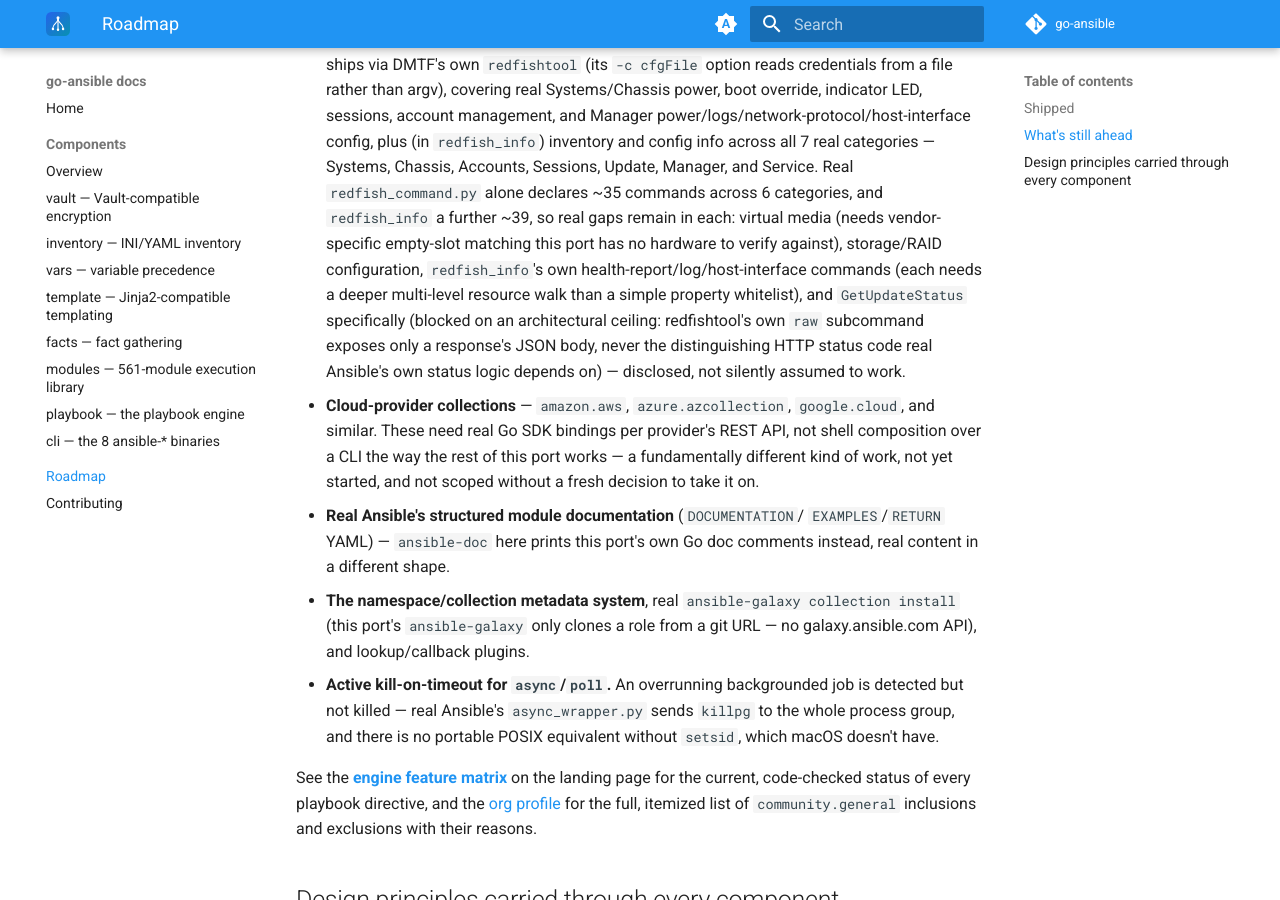
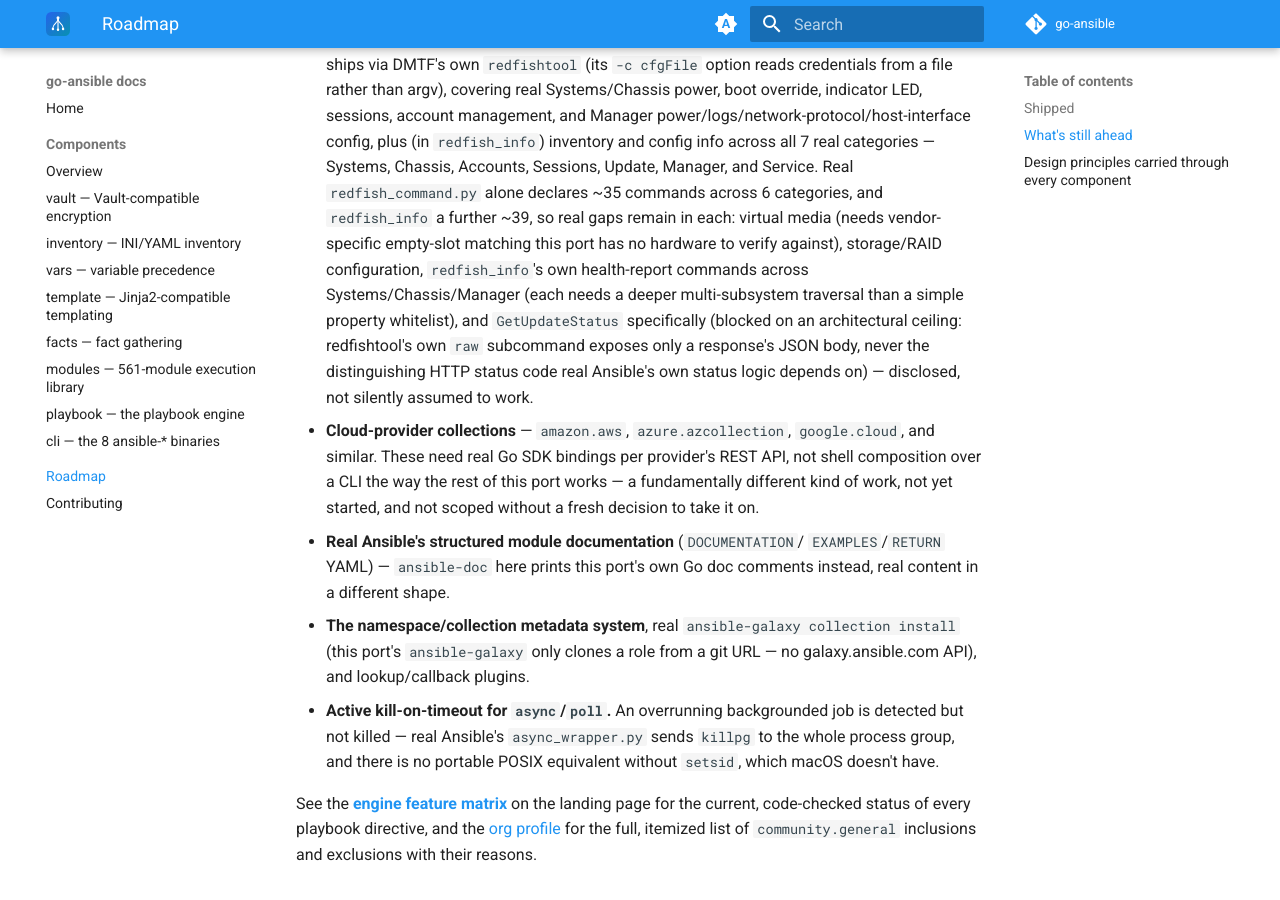
Before and after one commit to go-ansible/docs, an MkDocs documentation site: the page built from docs/roadmap.md, in a window 1280 px wide and 900 px high, scrolled down 1108 px. Built offline with MkDocs 1.6.1 and Material for MkDocs 9.7.7, drawn with Linux system fonts in a browser that asks for light colours; the version menu is left out.

Commit message:
Reflect redfish_info's Manager GetLogs/GetVirtualMedia/GetHostInterfaces (#7)
Co-authored-by: Claude Sonnet 5 <noreply@anthropic.com>

```diff
--- a/docs/roadmap.md
+++ b/docs/roadmap.md
@@ -56,9 +56,10 @@ developed further and is not part of the current architecture.
   6 categories, and `redfish_info` a further ~39, so real gaps remain in
   each: virtual media (needs vendor-specific empty-slot matching this port
   has no hardware to verify against), storage/RAID configuration,
-  `redfish_info`'s own health-report/log/host-interface commands (each needs
-  a deeper multi-level resource walk than a simple property whitelist), and
-  `GetUpdateStatus` specifically (blocked on an architectural ceiling:
+  `redfish_info`'s own health-report commands across Systems/Chassis/Manager
+  (each needs a deeper multi-subsystem traversal than a simple property
+  whitelist), and `GetUpdateStatus` specifically (blocked on an
+  architectural ceiling:
   redfishtool's own `raw` subcommand exposes only a response's JSON body,
   never the distinguishing HTTP status code real Ansible's own status logic
   depends on) — disclosed, not silently assumed to work.
```
